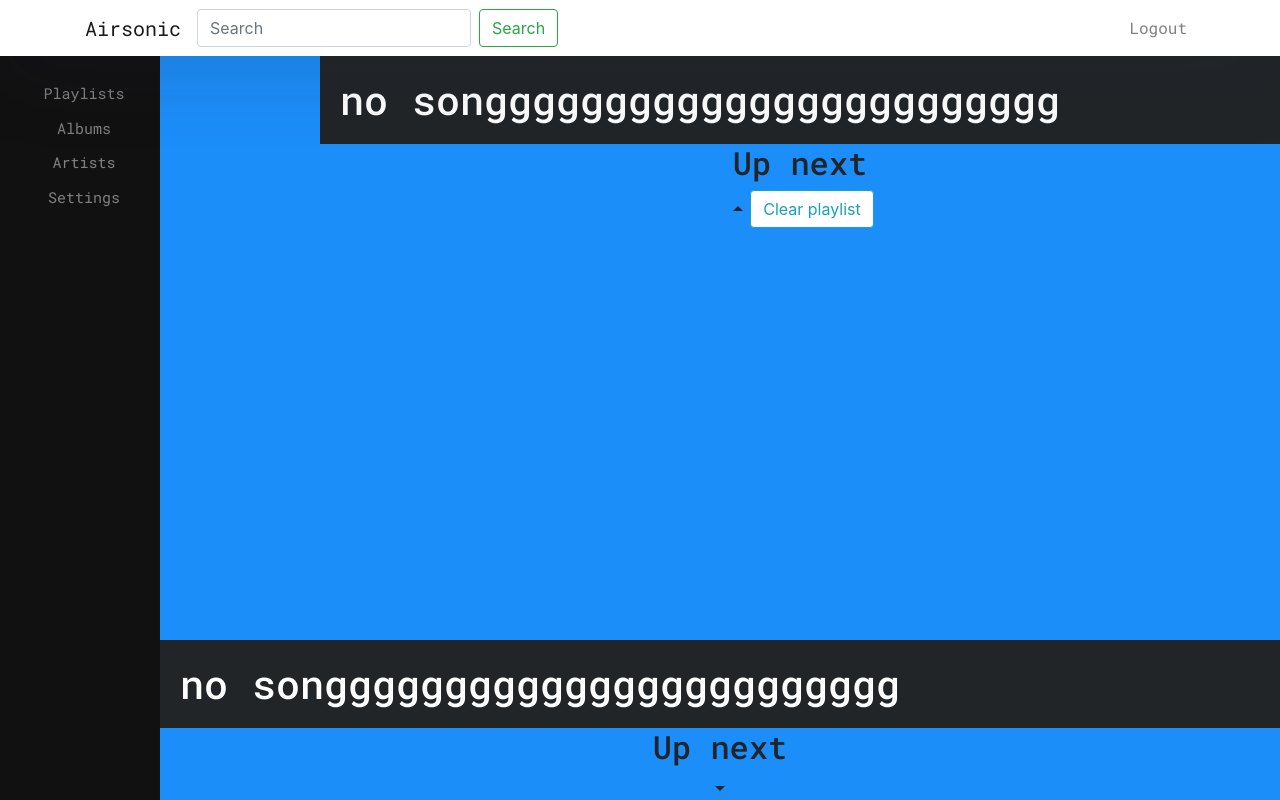
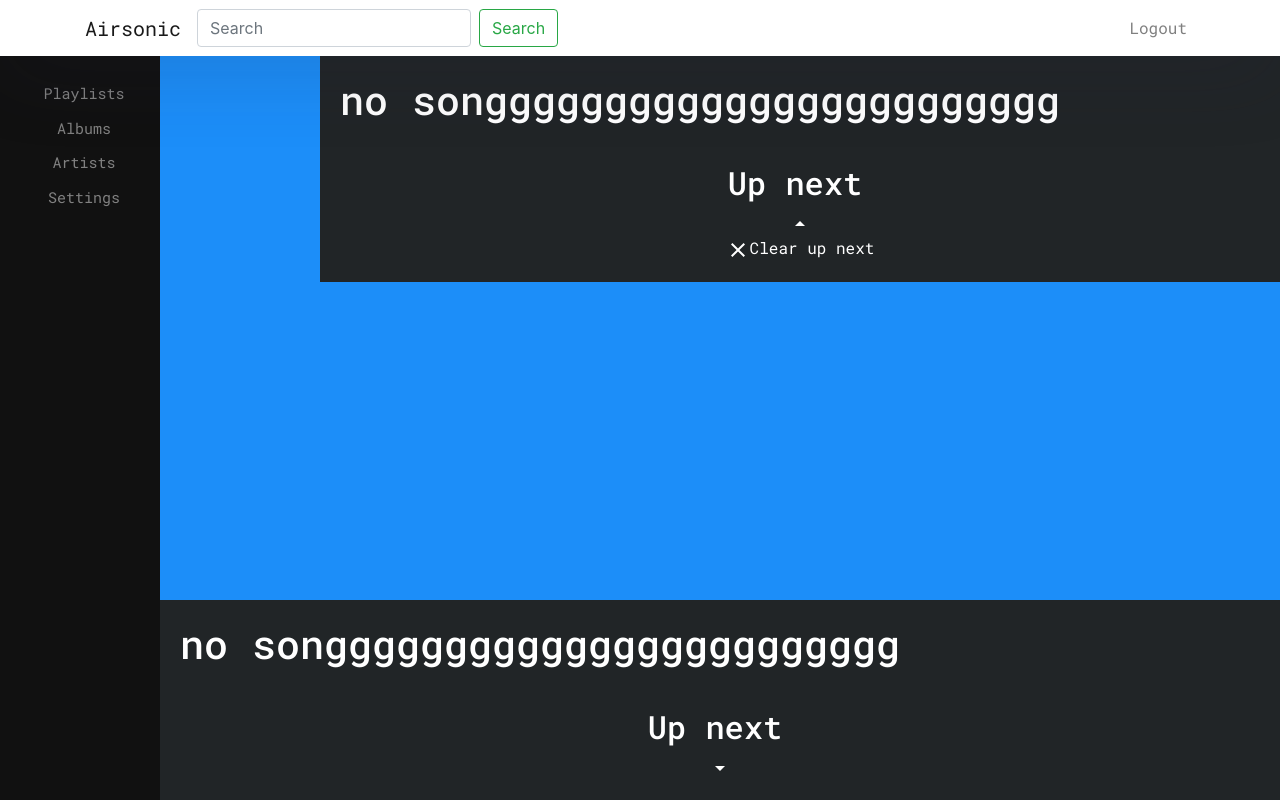
Before and after one commit to phil-hudson/airsonic-react, a React (Create React App) app: page /player in a window 1280 px wide. Both pictures are taken after a click on the icon 800 px from the left and 204 px from the top of the page. Built offline with nearby package versions, Linux system fonts and the light colour scheme.

Commit message:
more styling

```diff
--- a/src/components/generic/UpNextPlaylist.component.js
+++ b/src/components/generic/UpNextPlaylist.component.js
@@ -3,7 +3,7 @@ import {connect} from 'react-redux'
 import {bindActionCreators} from "redux";
 import {removeTrackAtPlaylistIndex, clearPlaylist} from '../../actions/player.actions'
 import UpNextRow from './UpNextRow.component';
-import {ArrowDropDown, ArrowDropUp} from "@material-ui/icons";
+import {ArrowDropDownOutlined, ArrowDropUpOutlined, Clear} from "@material-ui/icons";
 
 function mapStateToProps(state) {
     return {
@@ -18,26 +18,29 @@ function mapDispatchToProps(dispatch) {
 const UpNextPlaylist = (props) => {
     const [isShown, setIsShown] = useState(false);
     return (
-        <div>
-            <h2>Up next</h2>
+        <div className={'up-next-container'}>
+            <div style={{marginRight: '10px'}}>
+                <h2>Up next</h2>
+            </div>
             {
                 isShown ? (
                     <div>
-                        <ArrowDropUp onClick={() => setIsShown(false)} />
-                        <button className="btn btn-outline-info bg-white" type="submit" onClick={e => {
-                            e.preventDefault();
-                            props.clearPlaylist()
-                        }}>Clear playlist
-                        </button>
-                        <div style={{textAlign: 'left'}}>
-                            {props.trackList.map((track, index) =>
-                                <UpNextRow track={track} index={index} key={index}/>
-                            )}
+                        <ArrowDropUpOutlined className='pointer' onClick={() => setIsShown(false)}/>
+                        <div style={{display: 'flex', flexDirection: 'column'}}>
+                            <div className={'pointer'} onClick={() => props.clearPlaylist()}>
+                                <Clear/>
+                                <span>Clear up next</span>
+                            </div>
+                            <div style={{display: 'flex', flexDirection: 'column'}}>
+                                    {props.trackList.map((track, index) =>
+                                        <UpNextRow track={track} index={index} key={index}/>
+                                    )}
+                            </div>
                         </div>
                     </div>
                 ) : (
                     <div>
-                        <ArrowDropDown onClick={() => setIsShown(true)} />
+                        <ArrowDropDownOutlined className='pointer' onClick={() => setIsShown(true)}/>
                     </div>
                 )
             }
--- a/src/components/generic/UpNextRow.component.js
+++ b/src/components/generic/UpNextRow.component.js
@@ -4,7 +4,7 @@ import {removeTrackAtPlaylistIndex, setCurrentTrack} from '../../actions/player.
 import {bindActionCreators} from 'redux'
 import {DeleteOutline, PlayCircleOutline} from '@material-ui/icons';
 import {Link} from 'react-router-dom';
-import '../../css/upNext.row.scss'
+import '../../css/up-next.scss'
 
 function mapDispatchToProps(dispatch) {
     return bindActionCreators({removeTrackAtPlaylistIndex, setCurrentTrack}, dispatch)
--- /dev/null
+++ b/src/css/up-next.scss
@@ -0,0 +1,24 @@
+
+.up-next-container {
+  display: flex;
+  justify-content: flex-start;
+  align-items: center;
+  padding: 20px 0;
+  background-color: #212527;
+  color: white;
+  flex-direction: column;
+
+}
+
+.upNextRowContainer {
+  line-height: 1.2;
+  padding-left: 4px;
+  align-content: flex-start;
+}
+
+
+.pointer:hover {
+  cursor: pointer;
+}
+
+//}
```
